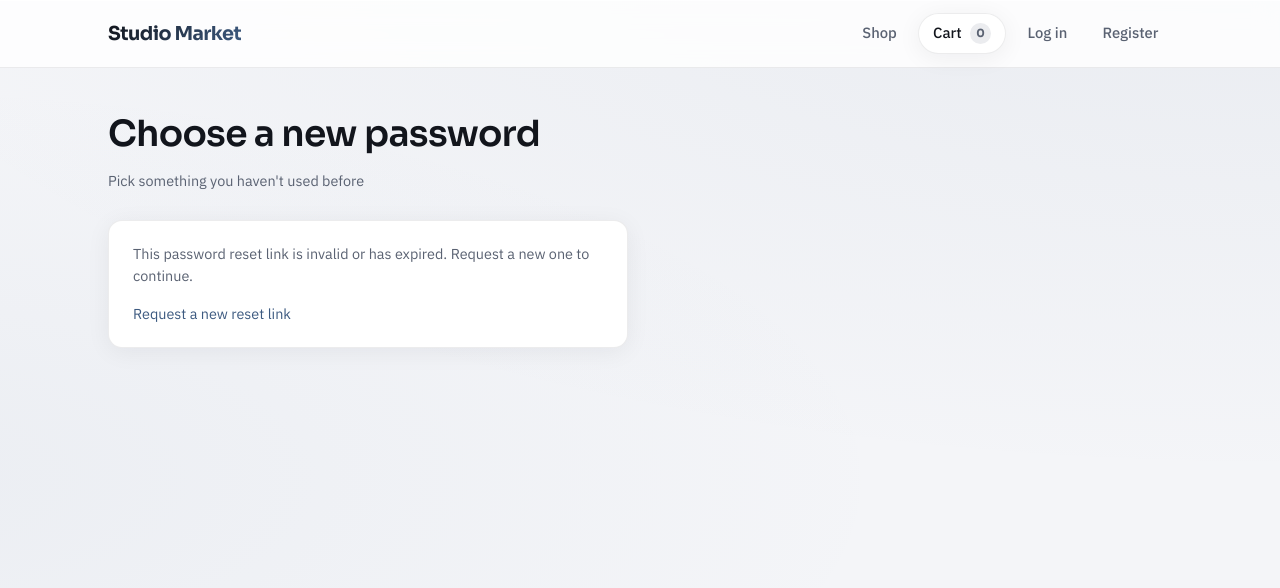
After one commit to mjmichael73/django-ecommerce, a Django app: page /accounts/reset/1/1/ in a window 1280 px wide. The commit adds this page. Shown: the top 588 px of the page. Run offline with Django 5.2, Linux system fonts and the light colour scheme; parts of the project's set-up code (start-up, migrations or seed data) failed here and were passed over.

Commit message:
password reset (card 9ee2accb)
Wire Django's built-in password reset views under the accounts
namespace with the default reset email, four auth-panel templates, and
a 'Forgot your password?' link on the login page.

Add the 'password_reset' rate-limit scope (5 per hour, POST-only) and
its RATE_LIMIT_PASSWORD_RESET setting. No new models or migrations.

The default email reverses the bare password_reset_confirm name, so
ecommerce/urls.py keeps an unnamespaced alias for it (same path/view).

Tests: accounts.tests.test_password_reset (10 tests) covering render,
known/unknown email, token confirm happy path, invalid links, password
validators and the rate limit.

```diff
--- a/be/ecommerce/accounts/templates/accounts/login.html
+++ b/be/ecommerce/accounts/templates/accounts/login.html
@@ -19,6 +19,7 @@
       <a href="{% url 'google_login' %}">Continue with Google</a>
     </p>
     {% endif %}
+    <p class="auth-panel__footer"><a href="{% url 'accounts:password_reset' %}">Forgot your password?</a></p>
     <p class="auth-panel__footer">No account? <a href="{% url 'accounts:register' %}">Register</a></p>
   </div>
 </div>
--- /dev/null
+++ b/be/ecommerce/accounts/templates/accounts/password_reset_confirm.html
@@ -0,0 +1,25 @@
+{% extends "shop/base.html" %}
+
+{% block title %}Choose a new password · Studio Market{% endblock %}
+
+{% block content %}
+<div class="page-head">
+  <h1 class="page-head__title">Choose a new password</h1>
+  <p class="page-head__crumb">Pick something you haven't used before</p>
+</div>
+<div class="auth-stack">
+  <div class="order-form-panel auth-panel">
+    {% if validlink %}
+    <p class="auth-panel__meta">Set the new password for your account below.</p>
+    <form method="post" class="order-form">
+      {% csrf_token %}
+      {{ form.as_p }}
+      <p><input type="submit" value="Set new password"></p>
+    </form>
+    {% else %}
+    <p class="auth-panel__meta">This password reset link is invalid or has expired. Request a new one to continue.</p>
+    <p class="auth-panel__footer"><a href="{% url 'accounts:password_reset' %}">Request a new reset link</a></p>
+    {% endif %}
+  </div>
+</div>
+{% endblock %}
--- a/be/ecommerce/accounts/urls.py
+++ b/be/ecommerce/accounts/urls.py
@@ -1,9 +1,28 @@
 from django.contrib.auth import views as auth_views
-from django.urls import path
+from django.urls import path, reverse_lazy
 
 from accounts import views
+from ecommerce.rate_limit import rate_limit
 
 app_name = 'accounts'
+
+# Password reset (card 9ee2accb) — Django's built-in views and default reset
+# email. The POST that triggers the email is rate-limited (email bombing);
+# GETs pass through untouched, exactly like checkout/coupon. The ``success_url``
+# defaults reverse bare names (``password_reset_done``/``password_reset_complete``)
+# which do not resolve inside the ``accounts`` namespace, so both are explicit.
+password_reset_view = rate_limit('password_reset')(
+    auth_views.PasswordResetView.as_view(
+        template_name='accounts/password_reset_form.html',
+        success_url=reverse_lazy('accounts:password_reset_done'),
+    )
+)
+
+password_reset_confirm_view = auth_views.PasswordResetConfirmView.as_view(
+    template_name='accounts/password_reset_confirm.html',
+    success_url=reverse_lazy('accounts:password_reset_complete'),
+    post_reset_login=False,
+)
 
 urlpatterns = [
     path('register/', views.register, name='register'),
@@ -33,4 +52,28 @@ urlpatterns = [
     path('profile/', views.profile, name='profile'),
     path('orders/', views.order_list, name='order_list'),
     path('orders/<int:pk>/', views.order_detail, name='order_detail'),
+    path(
+        'password-reset/',
+        password_reset_view,
+        name='password_reset',
+    ),
+    path(
+        'password-reset/done/',
+        auth_views.PasswordResetDoneView.as_view(
+            template_name='accounts/password_reset_done.html',
+        ),
+        name='password_reset_done',
+    ),
+    path(
+        'reset/<uidb64>/<token>/',
+        password_reset_confirm_view,
+        name='password_reset_confirm',
+    ),
+    path(
+        'reset/done/',
+        auth_views.PasswordResetCompleteView.as_view(
+            template_name='accounts/password_reset_complete.html',
+        ),
+        name='password_reset_complete',
+    ),
 ]
--- a/be/ecommerce/ecommerce/rate_limit.py
+++ b/be/ecommerce/ecommerce/rate_limit.py
@@ -44,6 +44,7 @@ CODE_DEFAULTS = {
     'checkout': (10, 3600),
     'coupon': (10, 3600),
     'email_verify': (5, 3600),
+    'password_reset': (5, 3600),
 }
 
 TOO_MANY_REQUESTS_BODY = 'Too many requests. Please try again later.'
--- a/be/ecommerce/ecommerce/settings.py
+++ b/be/ecommerce/ecommerce/settings.py
@@ -249,6 +249,7 @@ TEST_RUNNER = 'ecommerce.test_runner.LocMemCacheTestRunner'
 RATE_LIMIT_CHECKOUT = (10, 3600)
 RATE_LIMIT_COUPON = (10, 3600)
 RATE_LIMIT_EMAIL_VERIFY = (5, 3600)
+RATE_LIMIT_PASSWORD_RESET = (5, 3600)
 
 # Accept X-Forwarded-For for rate-limit buckets only when Django really sits
 # behind a proxy that writes it — the same flag that enables
--- a/be/ecommerce/ecommerce/urls.py
+++ b/be/ecommerce/ecommerce/urls.py
@@ -2,6 +2,8 @@ from django.contrib import admin
 from django.urls import path, include
 from django.conf import settings
 from django.conf.urls.static import static
+
+from accounts.urls import password_reset_confirm_view
 
 urlpatterns = [
     path('admin/', admin.site.urls),
@@ -11,6 +13,15 @@ urlpatterns = [
     path('payment/', include('payment.urls', namespace='payment')),
     path('coupons/', include('coupons.urls', namespace='coupons')),
     path('', include('shop.urls', namespace='shop')),
+    # Django's built-in reset email (registration/password_reset_email.html)
+    # reverses the *bare* name ``password_reset_confirm``. Accounts' URLs are
+    # namespaced, so the emailed link needs an unnamespaced alias for that name.
+    # Same path and view as ``accounts:password_reset_confirm`` above.
+    path(
+        'accounts/reset/<uidb64>/<token>/',
+        password_reset_confirm_view,
+        name='password_reset_confirm',
+    ),
 ]
 
 # Social authentication (card hhde4h24): allauth's URLs live under the same
```
Also changed, not shown: be/ecommerce/accounts/templates/accounts/password_reset_complete.html (added, +16 -0 lines), be/ecommerce/accounts/templates/accounts/password_reset_done.html (added, +17 -0 lines), be/ecommerce/accounts/templates/accounts/password_reset_form.html (added, +21 -0 lines), be/ecommerce/accounts/tests/test_password_reset.py (added, +251 -0 lines), docs/architecture.md (+24 -0 lines), docs/roadmap.md (+1 -1 lines), docs/testing.md (+3 -0 lines).
